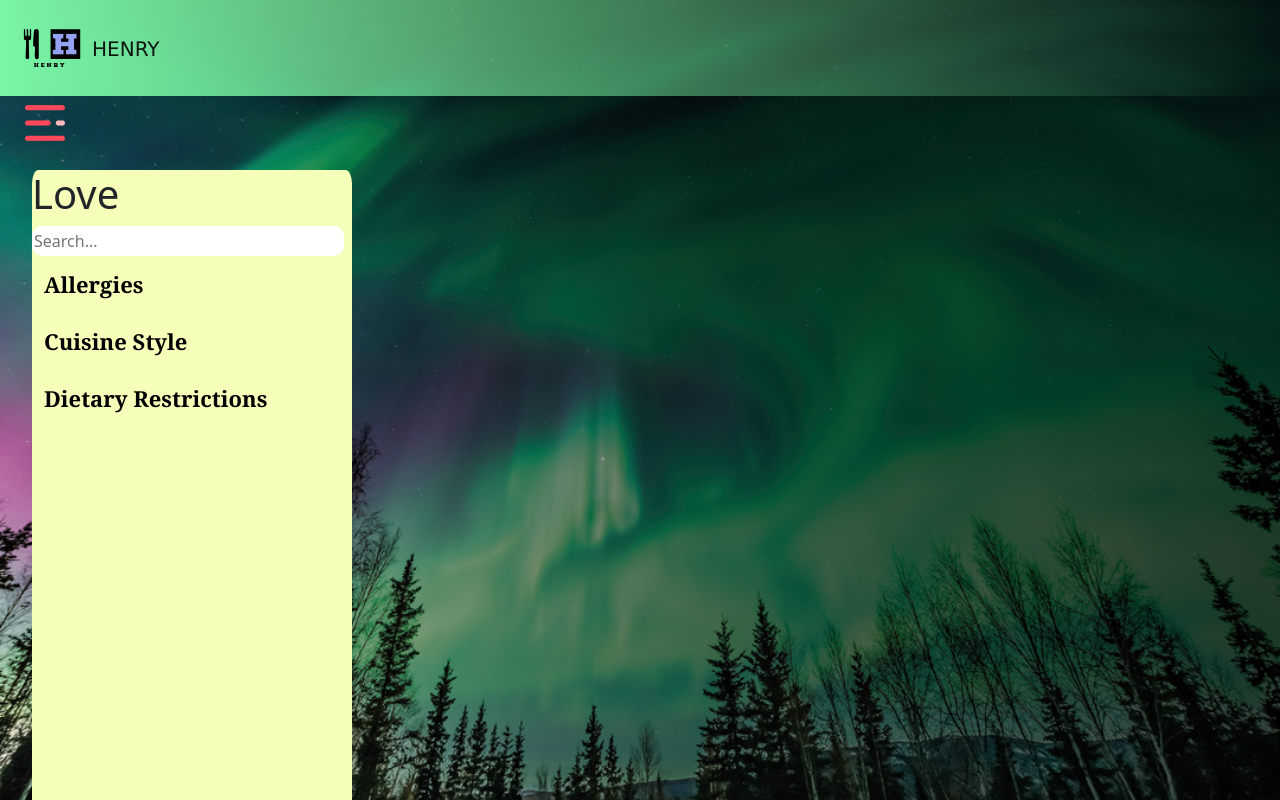
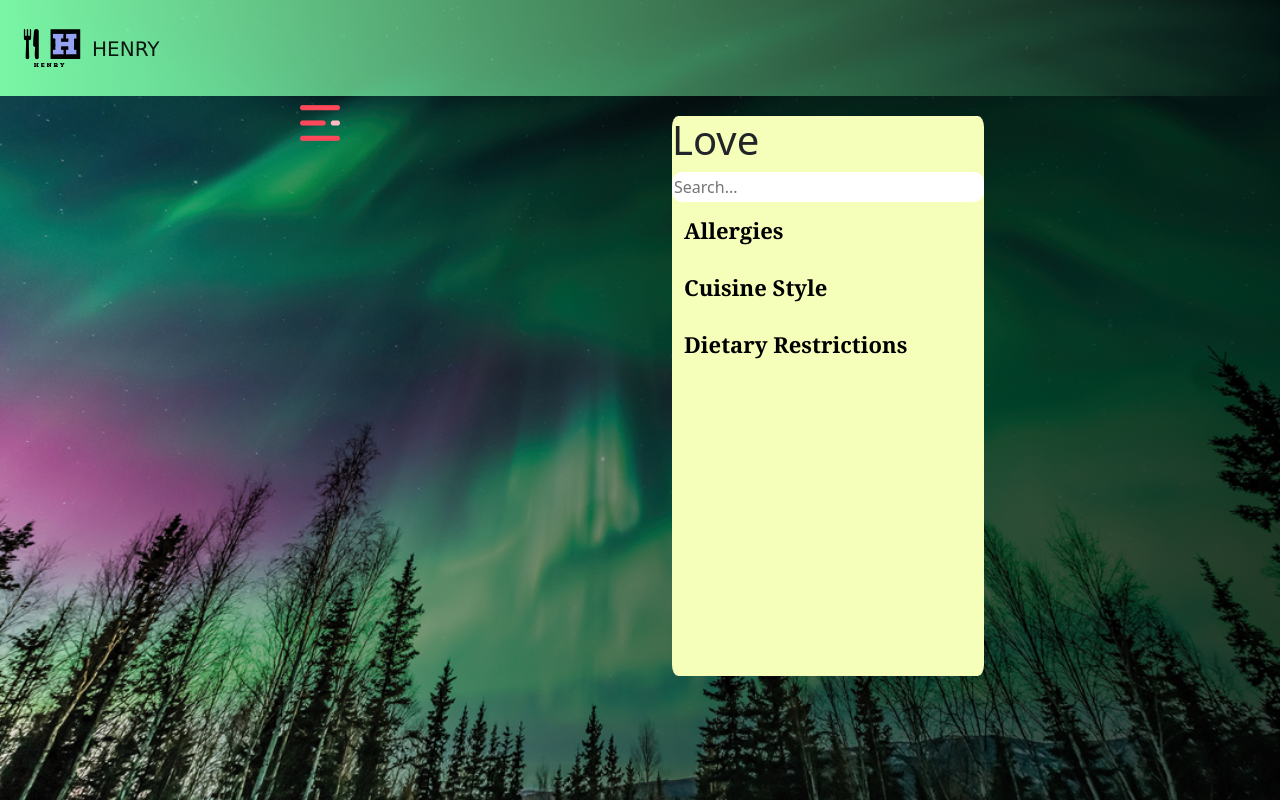
Before and after one commit to dhe30/cook, a React (Create React App) app: page / in a window 1280 px wide. Built offline with nearby package versions, Linux system fonts and the light colour scheme.

Commit message:
do not touch this

```diff
--- a/src/App.js
+++ b/src/App.js
@@ -1,17 +1,27 @@
-import './index.css'
-import Header from './components/Header'
-import Sidebar from './components/Sidebar'
-import MenuDropDown from './components/MenuDropDown'
-import MenuItem from './components/MenuDropDown'
+import './index.css';
+import Header from './components/Header';
+import Sidebar from './components/Sidebar';
+import MenuDropDown from './components/MenuDropDown';
+import MenuItem from './components/MenuDropDown';
+import Filter from './components/Filter';
 import 'bootstrap/dist/css/bootstrap.css';
-import { Row, Container, Navbar } from 'react-bootstrap';
+import { Row, Container, Navbar, Col } from 'react-bootstrap';
 function App() {
   return (
     <Container fluid className = 'background'>
       <Row>
       <Header/>
       </Row>
-      <Sidebar/>
+      <Row>
+        <Col>
+        {/* where the bottun goes*/}
+        <Filter/>
+        </Col>
+        <Col>
+        <Sidebar/>
+        {/*other half of the page*/}
+        </Col>
+      </Row>
       {/*
       <MenuDropDown>
         <MenuItem icon = ":)"/> !
--- /dev/null
+++ b/src/components/Filter.js
@@ -0,0 +1,28 @@
+import '../index.css'
+import 'bootstrap/dist/css/bootstrap.css';
+import Button from "react-bootstrap/Button";
+import menuIcon from '../assets/menu.png';
+import Sidebar from './Sidebar';
+import {useState} from 'react';
+import { Row, Container, Navbar } from 'react-bootstrap';
+function Filter(){
+    const [SBIsOpen, setSBIsOpen] = useState(false);
+
+    function opener() {
+        setSBIsOpen(true);
+     }
+     return (
+        <Container>
+            <Row>
+                <Button variant = 'outline-primrary' onClick = {opener}>
+                    <img id = 'menuIcon' src = {menuIcon}/>
+                </Button>
+            </Row>
+            <Row>
+                {SBIsOpen && <Sidebar/>}
+            </Row>
+        </Container>
+     )
+}
+
+export default Filter;
--- a/src/components/Header.js
+++ b/src/components/Header.js
@@ -5,8 +5,10 @@ import Sidebar from './Sidebar'
 import Button from "react-bootstrap/Button";
 import 'bootstrap/dist/css/bootstrap.css';
 
+import {useState} from 'react';
 import { Row, Container, Navbar } from 'react-bootstrap';
 function Header(){
+
     return(
       <Container>
         <Row>
@@ -21,11 +23,6 @@ function Header(){
 
         </Navbar>
         </Row>
-        <div>
-          <Button variant = 'outline-primrary'>
-            <img id = 'menuIcon' src = {menuIcon}/>
-          </Button>
-        </div>
       </Container>
     )
 };
--- a/src/components/Sidebar.js
+++ b/src/components/Sidebar.js
@@ -1,7 +1,8 @@
+import { Col, Container } from 'react-bootstrap';
 import '../index.css'
 function Sidebar(){
   return(
-    <div className = 'sidebar'>
+    <Col className = 'sidebar'>
       <h1>Love</h1>
       <input type="text" id="search" placeholder='Search...'/>
       <ul>
@@ -18,7 +19,7 @@ function Sidebar(){
         </li>
 
       </ul>
-    </div>
+    </Col>
   )
 };
 
--- a/src/index.css
+++ b/src/index.css
@@ -26,8 +26,7 @@
 .sidebar{
   display: block;
   background-color :#f6ffb9;
-  width: 320px;
-  height: 85%;
+  height: 70%;
   margin-left: 20px;
   margin-top:20px;
   position :fixed;
```
